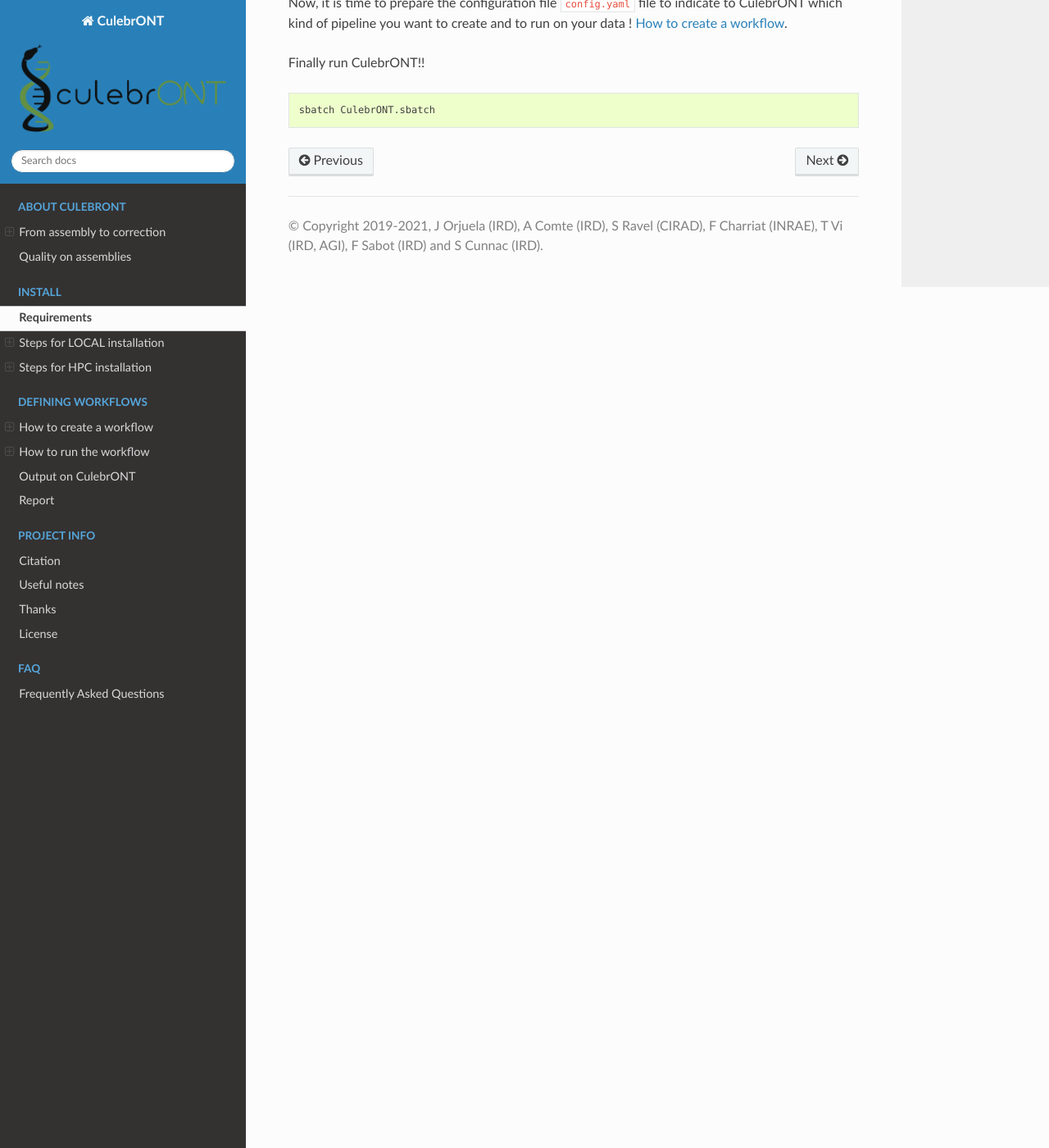
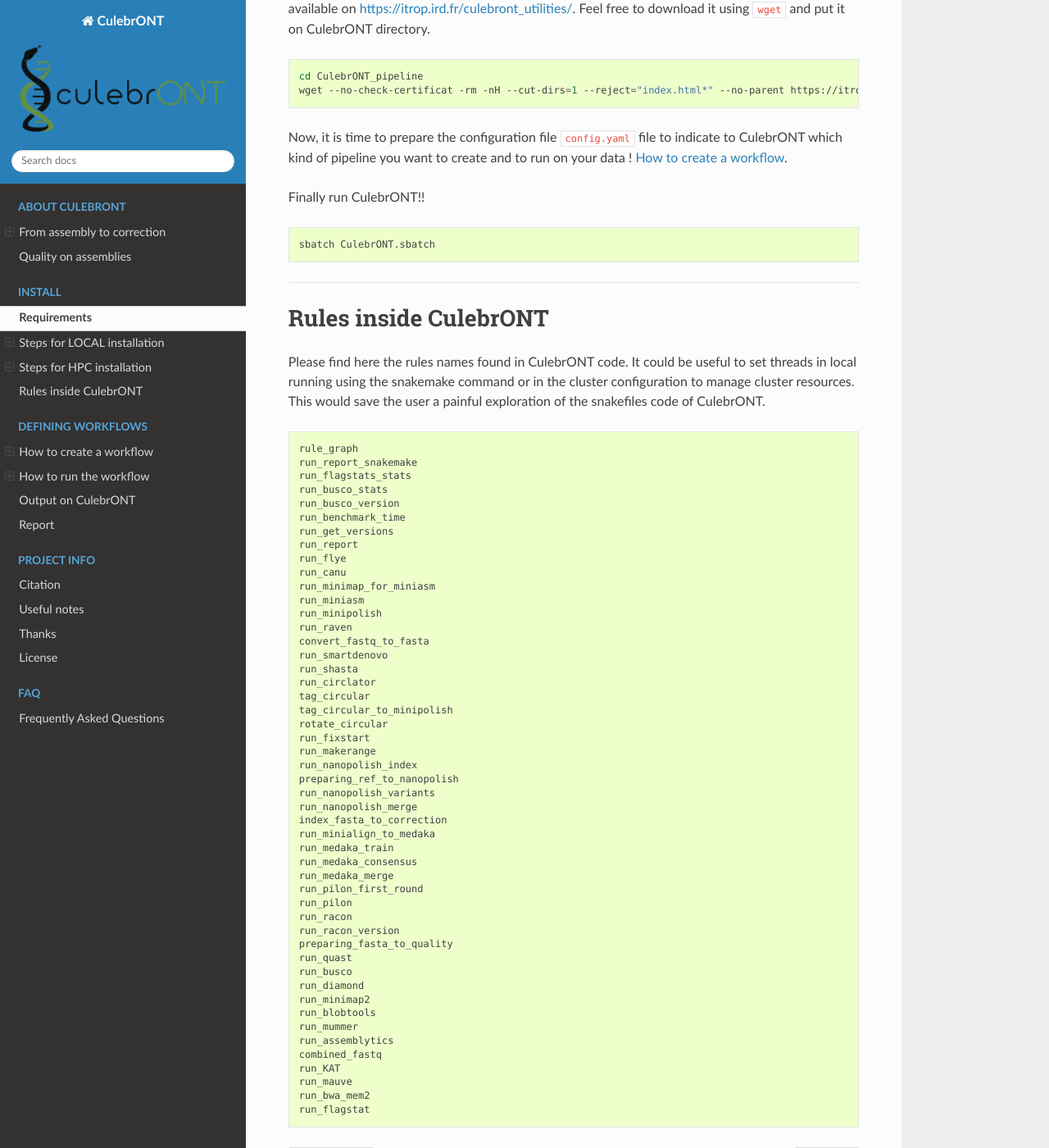
Before and after one commit to SouthGreenPlatform/culebrONT, a Sphinx documentation site: the page built from docs/source/INSTALL.rst, in a window 1280 px wide and 1400 px high, scrolled down 8562 px. Shown: the whole window at 82% size. Built offline with Sphinx 7.4.7 and the Read the Docs theme 2.0.0, drawn with Linux system fonts in a browser that asks for light colours; the version number could not be read and is left out; some of the changed text lies outside the part shown.

Commit message:
upgrade doc

```diff
--- a/docs/source/INSTALL.rst
+++ b/docs/source/INSTALL.rst
@@ -59,7 +59,7 @@ Adapt *config.yaml* file. See :ref:`How to create a workflow` for further detail
 .. code-block:: bash
 
     # Go in your working dir
-    cd $test_dir/
+    cd $test_dir
     # cp le config.yaml file in workdir
     cp /usr/local/CulebrONT_pipeline/config.yaml .
     # change access
@@ -98,9 +99,11 @@ If you want to change the number of cores or threads on a rule basis. Use the sn
       --configfile Config.yaml \
       --cores 6 \
       --set-threads run_flye=4 \
-      --use-singularity --singularity-args "--bind /Data"
+      --use-singularity --singularity-args "--bind $test_dir"
 
 For more options go to the snakemake documentation https://snakemake.readthedocs.io/en/stable/executing/cli.html
+
+A list of rules names can be found in the section :ref:`Rules inside CulebrONT`.
 
 .. warning::
     Local install must to use Singularity. The use of Singularity is constraint with the use the *--use-singularity* parameter in the snakemake command line.  Bind mount disks to singularity environment by using ``--singularity-args '--bind $YOURMOUNTDISK'``. It allows to detect others disk inside of the singularity container. Mount could be $HOME or another disk path. In the CulebrONT Docker virtual machine you need to put same mount path of the Docker one witch is ``$test_dir``.
@@ -119,7 +122,7 @@ Optionally, you can run CulebrONT using the ``submit_culebront.sh`` script. A nu
     # or using maximum 8 threads
     submit_culebront.sh -c config.yaml -a "--cores 8 "
 
-    # or using 6 threads to Canu from the 8 in total (https://snakemake.readthedocs.io/en/stable/executing/cli.html)
+    # or using 6 threads to Canu from the 8 in total
     submit_culebront.sh -c config.yaml -a "--cores 8 --set-threads run_canu=6"
 
 
@@ -238,10 +241,12 @@ In the ``cluster_config.yaml`` file, you can add partition, memory and threads t
 .. warning::
     If more memory or threads are requested, please adapt the content of this file before running on your cluster.
 
+Here is a example of the configuration file we used on our `i-Trop HPC <../../cluster_config.yaml>`_ .
+
+A list of rules names can be found in the section :ref:`Rules inside CulebrONT`
+
 .. warning::
     Please give to *cluster_config.yaml* specific parameters to rules get_versions and rule_graph without using wildcards into log files.
-
-Here is a example of the configuration file we used on our `i-Trop HPC <../../cluster_config.yaml>`_ .
 
 
 3. Snakemake profiles
@@ -349,6 +354,65 @@ Finally run CulebrONT!!
 
     sbatch CulebrONT.sbatch
 
+------------------------------------------------------------------------
+
+Rules inside CulebrONT
+======================
+
+Please find here the rules names found in CulebrONT code. It could be useful to set threads in local running using the snakemake command or in the cluster configuration to manage cluster resources. This would save the user a painful exploration of the snakefiles code of CulebrONT.
+
+.. code-block:: bash
+
+    rule_graph
+    run_report_snakemake
+    run_flagstats_stats
+    run_busco_stats
+    run_busco_version
+    run_benchmark_time
+    run_get_versions
+    run_report
+    run_flye
+    run_canu
+    run_minimap_for_miniasm
+    run_miniasm
+    run_minipolish
+    run_raven
+    convert_fastq_to_fasta
+    run_smartdenovo
+    run_shasta
+    run_circlator
+    tag_circular
+    tag_circular_to_minipolish
+    rotate_circular
+    run_fixstart
+    run_makerange
+    run_nanopolish_index
+    preparing_ref_to_nanopolish
+    run_nanopolish_variants
+    run_nanopolish_merge
+    index_fasta_to_correction
+    run_minialign_to_medaka
+    run_medaka_train
+    run_medaka_consensus
+    run_medaka_merge
+    run_pilon_first_round
+    run_pilon
+    run_racon
+    run_racon_version
+    preparing_fasta_to_quality
+    run_quast
+    run_busco
+    run_diamond
+    run_minimap2
+    run_blobtools
+    run_mummer
+    run_assemblytics
+    combined_fastq
+    run_KAT
+    run_mauve
+    run_bwa_mem2
+    run_flagstat
+
 
 .. |PythonVersions| image:: https://img.shields.io/badge/python-3.7%2B-blue
    :target: https://www.python.org/downloads
```
Also changed, not shown: other parts of docs/source/INSTALL.rst (+4 -3 lines).
